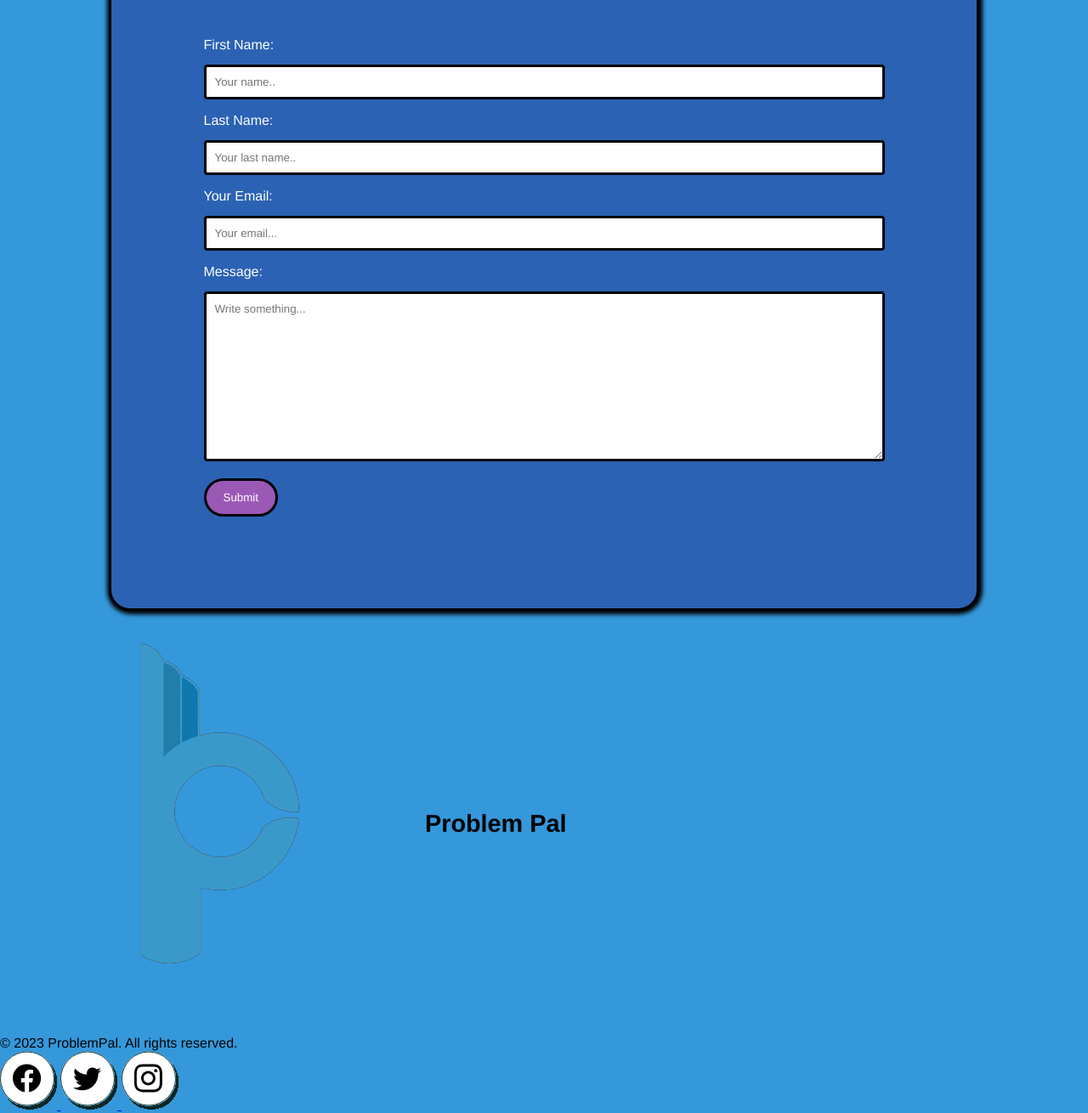
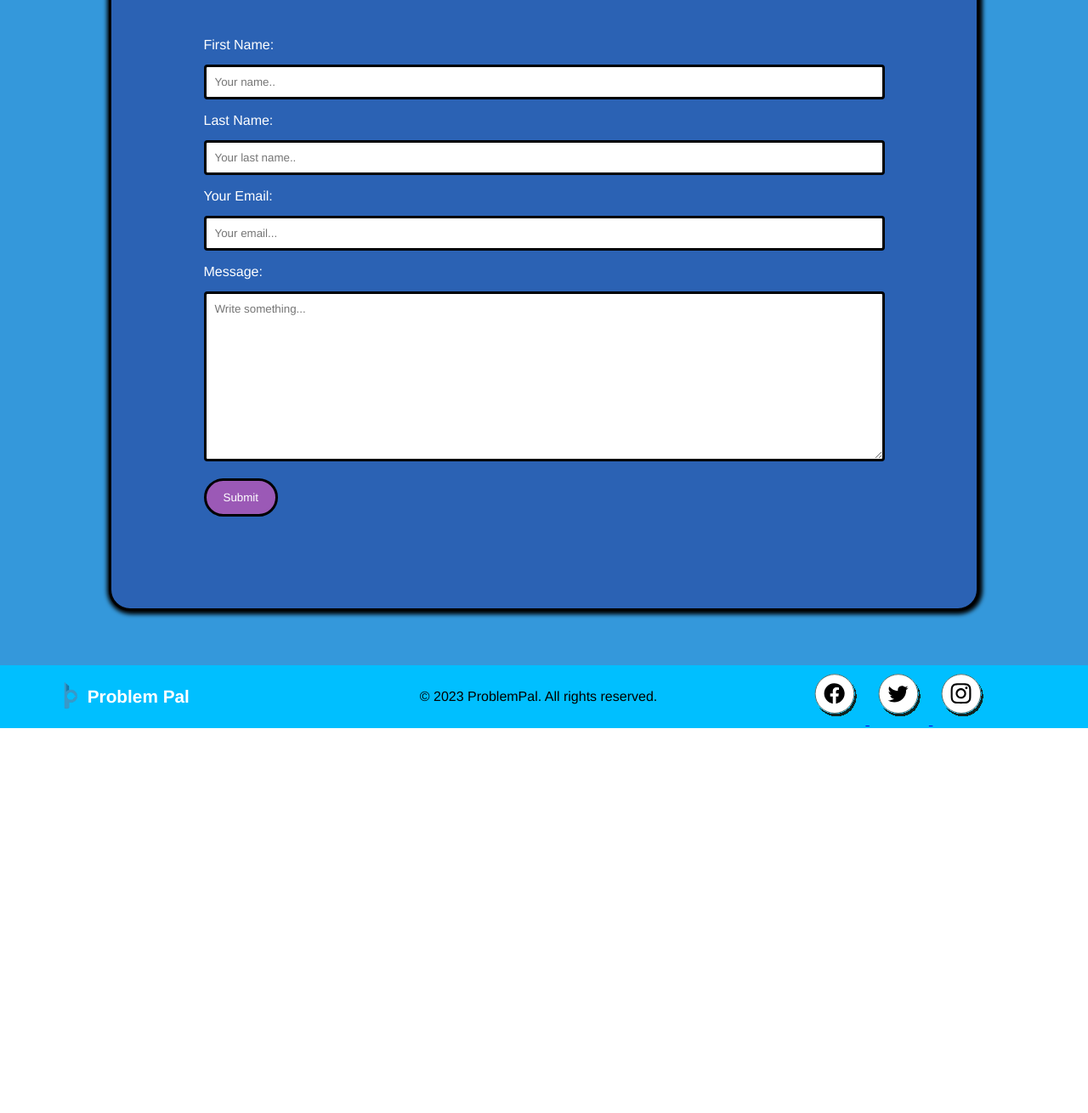
Before and after one commit to 2DPP/2DPP.github.io, a PHP site: page / in a window 1280 px wide. Shown: the part 1470-2780 px from the top of the page at 85% size. After the commit the page ends 2327 px from the top, so only its background shows below. Run offline with PHP 8.4, Linux system fonts and the light colour scheme.

Commit message:
Update style.css

```diff
--- a/iLS/Styles/style.css
+++ b/iLS/Styles/style.css
@@ -6,7 +6,7 @@
     font-family: 'Helvetica', Arial, sans-serif;
 }
 
-/* Setting 100% height for HTML */
+
 html {
     height: 100%;
     width: 100%;
@@ -70,6 +70,7 @@ nav a {
     text-decoration: none;
     color: black;
     position: relative;
+    font-weight: bold;
 }
 
 /* Underline animation for contact and about */
@@ -150,8 +151,15 @@ h3 {
 
 /* Container styling */
 .container {
+    opacity: 0;
+    transform: translateY(20px);
+    transition: opacity 1s, transform 1s;
     width: 80%;
 
+}
+.container.active {
+    opacity: 1;
+    transform: translateY(0);
 }
 
 .content {
@@ -167,7 +175,8 @@ h3 {
     width: 50%;
     display: flex;
     flex-direction: column;
-    justify-content: space-between;
+
+
 }
 
 /* Description styling */
@@ -195,6 +204,7 @@ h3 {
 /* Form styling */
 form {
     padding: 5%;
+
 }
 
 /* Label styling */
@@ -238,6 +248,88 @@ input:hover,
 textarea:hover {
     background-color: #bcd0fd;
 }
+/* Footer styling */
+footer {
+    margin-top: 5%;
+    background-color: #00BFFF;
+    display: flex;
+    justify-content:center;
+
+
+}
+#footer-content {
+    display: flex;
+    align-items: center;
+}
+
+#logocontainer {
+    width: 30%;
+}
+/* Logo styling in footer */
+#logofooter {
+    width: 15%;
+    margin-left: 5%;
+
+
+}
+
+/* Footer heading styling */
+#footerh1 {
+    font-size: 130%;
+    color: white;
+    margin: 0;
+}
+
+
+#copyrightcontainer {
+    flex: 1;
+    text-align: center;
+    margin: auto;
+    width: 100%;
+}
+
+/* Copyright text styling */
+#copyright {
+    text-align: center;
+}
+#icons {
+    margin-right: 5%;
+}
+/* SVG icons styling */
+#fb,
+#x,
+#ig {
+    width: 50px;
+    height: 50px;
+    margin: 10px;
+    transition: transform 0.5s ease;
+
+}
+
+/*  keyframe animation  infinite flipping,  color brightness change */
+@keyframes flip {
+    0% {
+        transform: rotateY(0deg);
+        filter: brightness(1);
+    }
+    50% {
+        transform: rotateY(180deg);
+        filter: brightness(2);
+    }
+    100% {
+        transform: rotateY(360deg);
+        filter: brightness(1);
+    }
+}
+
+#fb:hover,
+#x:hover,
+#ig:hover {
+    animation: flip 2s infinite linear;
+    transform-origin: center;
+    fill: #9B59B6;
+}
+
 
 /* Media Query for tablets and smaller screens */
 @media only screen and (max-width: 1024px) {
```
